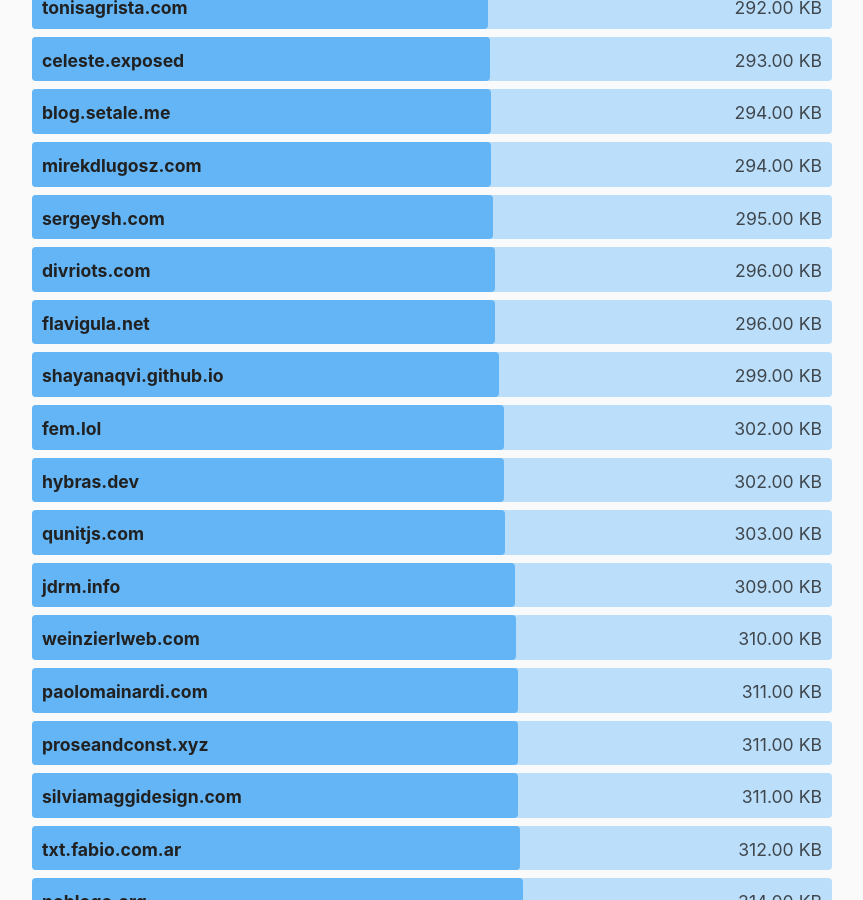
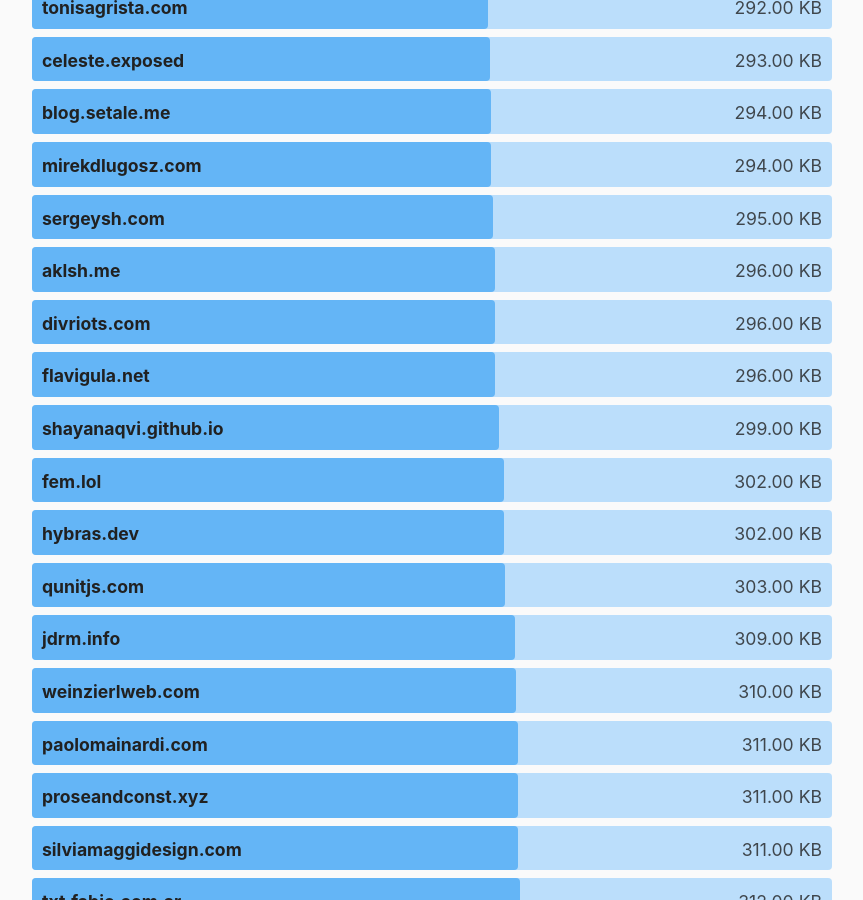
Before and after one commit to kevquirk/512kb.club, a Jekyll site: the page built from index.md, in a window 1280 px wide and 900 px high, scrolled down 33050 px. Shown: the whole window, without its empty margins (208-1071 px from the left). Built offline with Jekyll 4.4.1, drawn with Linux system fonts in a browser that asks for light colours.

Commit message:
add aklsh.me

```diff
--- a/_data/sites.yml
+++ b/_data/sites.yml
@@ -133,6 +133,11 @@
   size: 4.97
   last_checked: 2023-10-06
 
+- domain: aklsh.me
+  url: https://aklsh.me/
+  size: 296
+  last_checked: 2023-12-28
+
 - domain: alessandrocuzzocrea.com
   url: https://alessandrocuzzocrea.com
   size: 13.4
```
